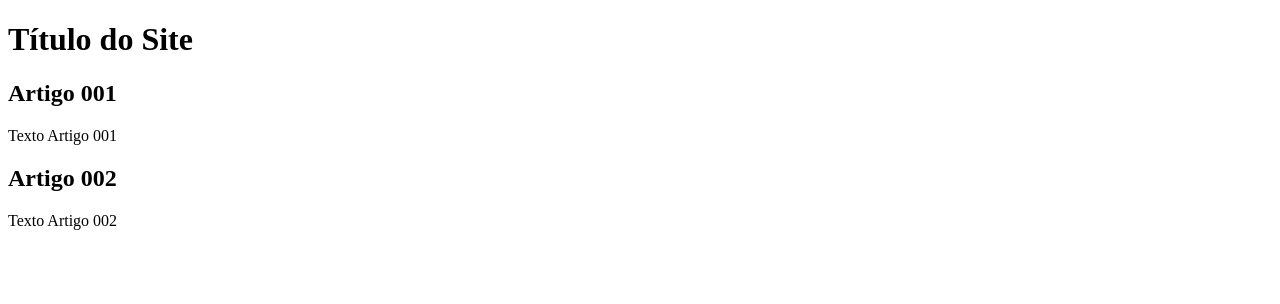
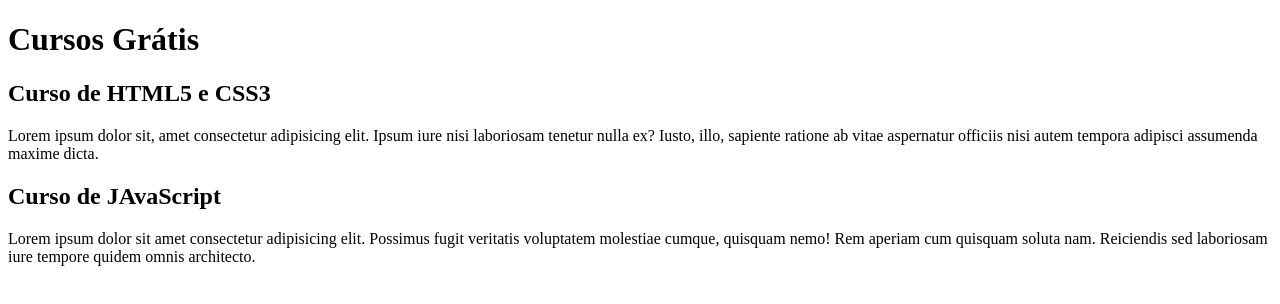
Before and after one commit to FilipeGabrielRocha/projeto-site, a plain HTML site: page index.html in a window 1280 px wide. Drawn offline with Linux system fonts and the light colour scheme.

Commit message:
comecei a escrever o conteúdo

```diff
--- a/index.html
+++ b/index.html
@@ -9,15 +9,15 @@
 <body>
     <main>
         <header>
-            <h1>Título do Site</h1>
+            <h1>Cursos Grátis</h1>
         </header>
         <article>
-            <h2>Artigo 001</h2>
-            <p>Texto Artigo 001</p>
+            <h2>Curso de HTML5 e CSS3</h2>
+            <p>Lorem ipsum dolor sit, amet consectetur adipisicing elit. Ipsum iure nisi laboriosam tenetur nulla ex? Iusto, illo, sapiente ratione ab vitae aspernatur officiis nisi autem tempora adipisci assumenda maxime dicta.</p>
         </article>
         <article>
-            <h2>Artigo 002</h2>
-            <p>Texto Artigo 002</p>
+            <h2>Curso de JAvaScript</h2>
+            <p>Lorem ipsum dolor sit amet consectetur adipisicing elit. Possimus fugit veritatis voluptatem molestiae cumque, quisquam nemo! Rem aperiam cum quisquam soluta nam. Reiciendis sed laboriosam iure tempore quidem omnis architecto.</p>
         </article>
     </main>
 </body>
```
